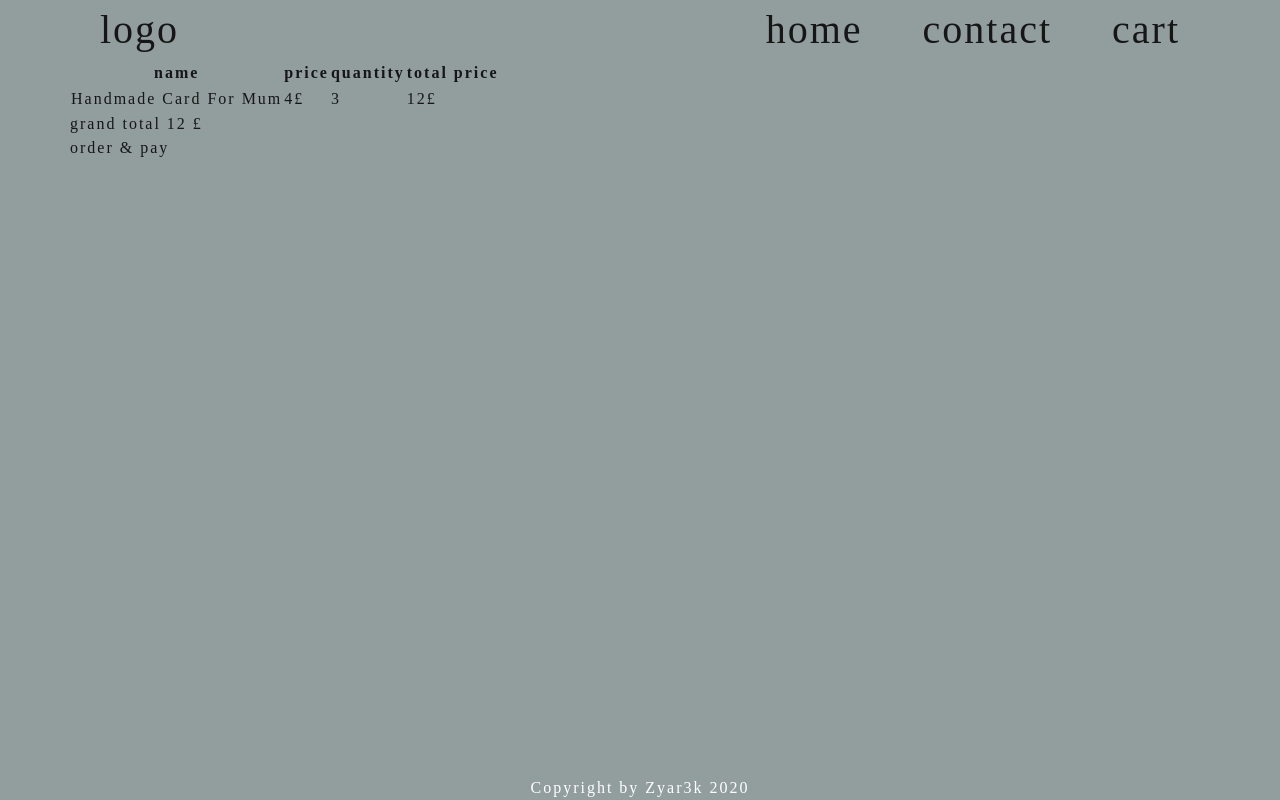
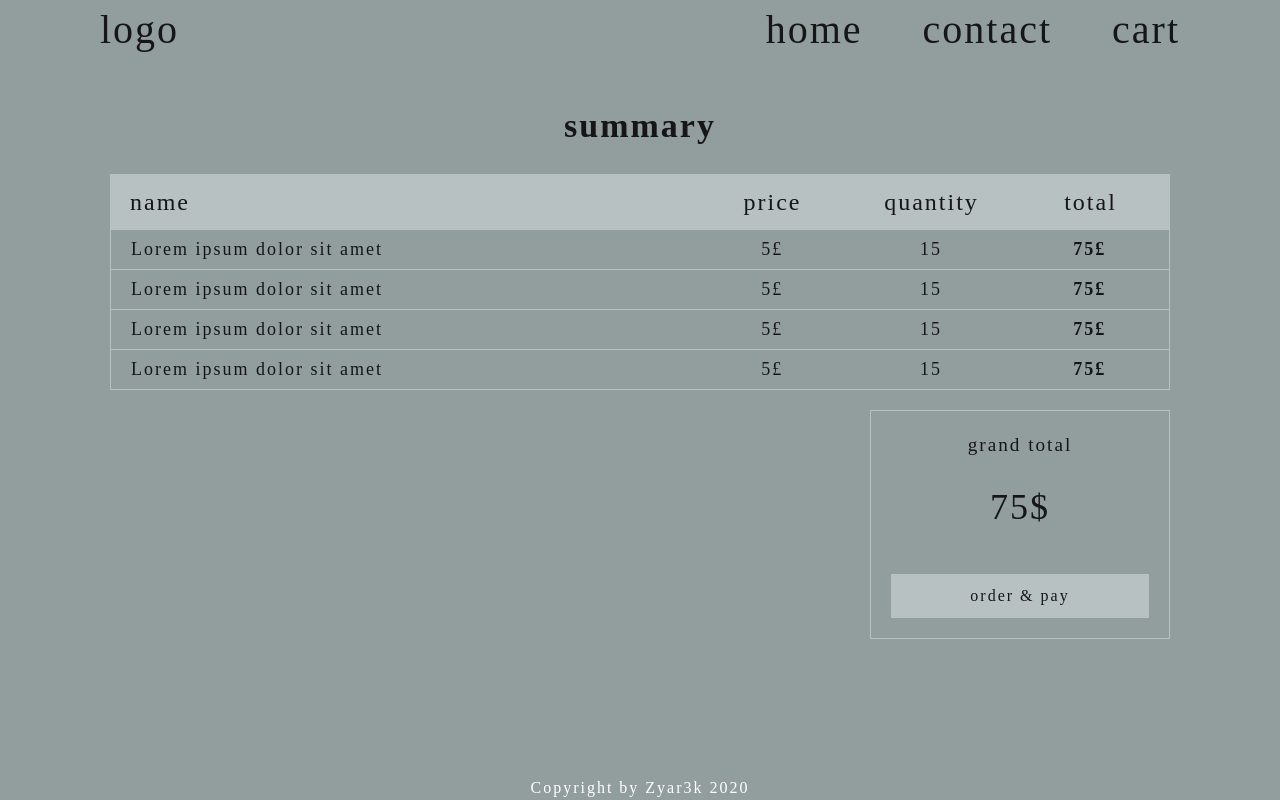
Before and after one commit to Zyar3k/online_shop_bcd, a React (Create React App) app in the folder client/: page /summarycart in a window 1280 px wide. Built offline with nearby package versions, Linux system fonts and the light colour scheme.

Commit message:
Add summarycart style

```diff
--- a/client/src/components/features/Summary/Summary.js
+++ b/client/src/components/features/Summary/Summary.js
@@ -2,6 +2,8 @@ import React from 'react';
 import { Link } from 'react-router-dom';
 import { PropTypes } from 'prop-types';
 import Loader from '../../common/Loader/Loader';
+import MainTitle from '../../common/MainTitle/MainTitle';
+import './Summary.scss';
 
 const Summary = (props) => {
 
@@ -9,38 +11,75 @@ const Summary = (props) => {
 
   // if (request.success === true && request.pending === false && cart.length > 0) {
     return(
-      <div className="scroll-wrapper">
-      <div>
-        <thead>
-          <tr>
-            <th>name</th>
-            <th>price</th>
-            <th>quantity</th>
-            <th>total price</th>
-          </tr>
-        </thead>
-        <tbody>
+      <div className="summary">
+        <MainTitle>Summary</MainTitle>
+        <div className='tableSummary'>
+          <div className='tableHead'>
+            <div className='name'>name</div>
+            <div className='price number'>price</div>
+            <div className='quantity number'>quantity</div>
+            <div className='number'>total</div>
+          </div>
           {/* {cart.map(idx => */}
-          <tr key='1'>
-              {/* <td>{ idx.name }</td> */}
-              <td>Handmade Card For Mum</td>
-              {/* <td>{ idx.price }£</td> */}
-              <td>4£</td>
-              {/* <td>{idx.quantity}</td> */}
-              <td>3</td>
-              {/* <td>{(idx.price * idx.quantity).toFixed(2)}£</td> */}
-              <td>12£</td>
-            </tr>
+          <div className='tableBody' key='1'>
+              {/* <div className='name'>{ idx.name }</div>
+              <div className='price number'>{ idx.price }£</div>
+              <div className='quantity number'>{idx.quantity}</div>
+              <div className='totalPrice number'>{(idx.price * idx.quantity).toFixed(2)}£</div> */}
+              <div className='name'>Lorem ipsum dolor sit amet</div>
+              <div className='price number'>5£</div>
+              <div className='quantity number'>15</div>
+              <div className='totalPrice number'>75£</div>
+            </div>
           {/* )} */}
-        </tbody>
-      </div>
-      <div>
-      grand total 12 £
-      {/* {price}£ */}
-      </div>
-      <Link to={'/'}>
-            <div>order & pay</div>
+
+
+          <div className='tableBody' key='1'>
+              {/* <div className='name'>{ idx.name }</div>
+              <div className='price number'>{ idx.price }£</div>
+              <div className='quantity number'>{idx.quantity}</div>
+              <div className='totalPrice number'>{(idx.price * idx.quantity).toFixed(2)}£</div> */}
+              <div className='name'>Lorem ipsum dolor sit amet</div>
+              <div className='price number'>5£</div>
+              <div className='quantity number'>15</div>
+              <div className='totalPrice number'>75£</div>
+            </div>
+
+            <div className='tableBody' key='1'>
+              {/* <div className='name'>{ idx.name }</div>
+              <div className='price number'>{ idx.price }£</div>
+              <div className='quantity number'>{idx.quantity}</div>
+              <div className='totalPrice number'>{(idx.price * idx.quantity).toFixed(2)}£</div> */}
+              <div className='name'>Lorem ipsum dolor sit amet</div>
+              <div className='price number'>5£</div>
+              <div className='quantity number'>15</div>
+              <div className='totalPrice number'>75£</div>
+            </div>
+
+            <div className='tableBody' key='1'>
+              {/* <div className='name'>{ idx.name }</div>
+              <div className='price number'>{ idx.price }£</div>
+              <div className='quantity number'>{idx.quantity}</div>
+              <div className='totalPrice number'>{(idx.price * idx.quantity).toFixed(2)}£</div> */}
+              <div className='name'>Lorem ipsum dolor sit amet</div>
+              <div className='price number'>5£</div>
+              <div className='quantity number'>15</div>
+              <div className='totalPrice number'>75£</div>
+            </div>
+
+        </div>
+        <div className='payOrderWrapper'>
+          <div className='payOrder'>
+            <div className='payOrderTitle'>grand total</div>
+            <div className='grandTotal'>75$</div>
+          {/* {price}£ */}
+          </div>
+          <Link to={'/'}>
+            <div className='buttonOrder'>order & pay</div>
           </Link>
+        </div>
+
+
     </div>
     );
   // } else if(request.pending === true || request.success === null) {
--- /dev/null
+++ b/client/src/components/features/Summary/Summary.scss
@@ -0,0 +1,68 @@
+@import '../../../styles/settings.scss';
+
+.tableSummary {
+  // background: grey;
+  font-size: $base-size*1.5
+}
+
+.tableHead {
+  font-size: $base-size*2;
+  padding: 10px 0;
+  background: rgb(183, 193, 194);
+}
+
+.tableBody {
+  padding: 6px 0;
+  border: 1px solid rgb(183, 193, 194);
+  border-top: none;
+}
+
+.tableHead, .tableBody {
+  display: flex;
+  flex-direction: row;
+  justify-content: space-between;
+
+  .name {
+    width: 55%;
+    padding-left: 20px;
+  }
+
+  .number {
+    width: 15%;
+    text-align: center;
+  }
+
+  .totalPrice {
+    font-weight: bold;
+  }
+}
+
+.payOrderWrapper {
+  margin-top: 20px;
+  padding: 20px;
+  width: 300px;
+  float: right;
+  border: 1px solid rgb(183, 193, 194);
+  text-align: center;
+
+  .payOrderTitle {
+    // background: grey;
+    font-size: $base-size*1.6;
+  }
+
+  .grandTotal {
+    padding: 20px;
+    font-size: $base-size*3;
+  }
+
+  .buttonOrder {
+    margin-top: 20px;
+    padding: 10px;
+    transition: ease 0.5s;
+    cursor: pointer;
+    background: rgb(183, 193, 194);
+    &:hover {
+      background: green;
+    }
+  }
+}
--- a/client/src/components/views/SummaryPage/SummaryPage.js
+++ b/client/src/components/views/SummaryPage/SummaryPage.js
@@ -6,7 +6,7 @@ class SummaryPage extends React.Component {
   render(){
 
     return(
-      <div>
+      <div className='container'>
         <Summary />
       </div>
     );
```
